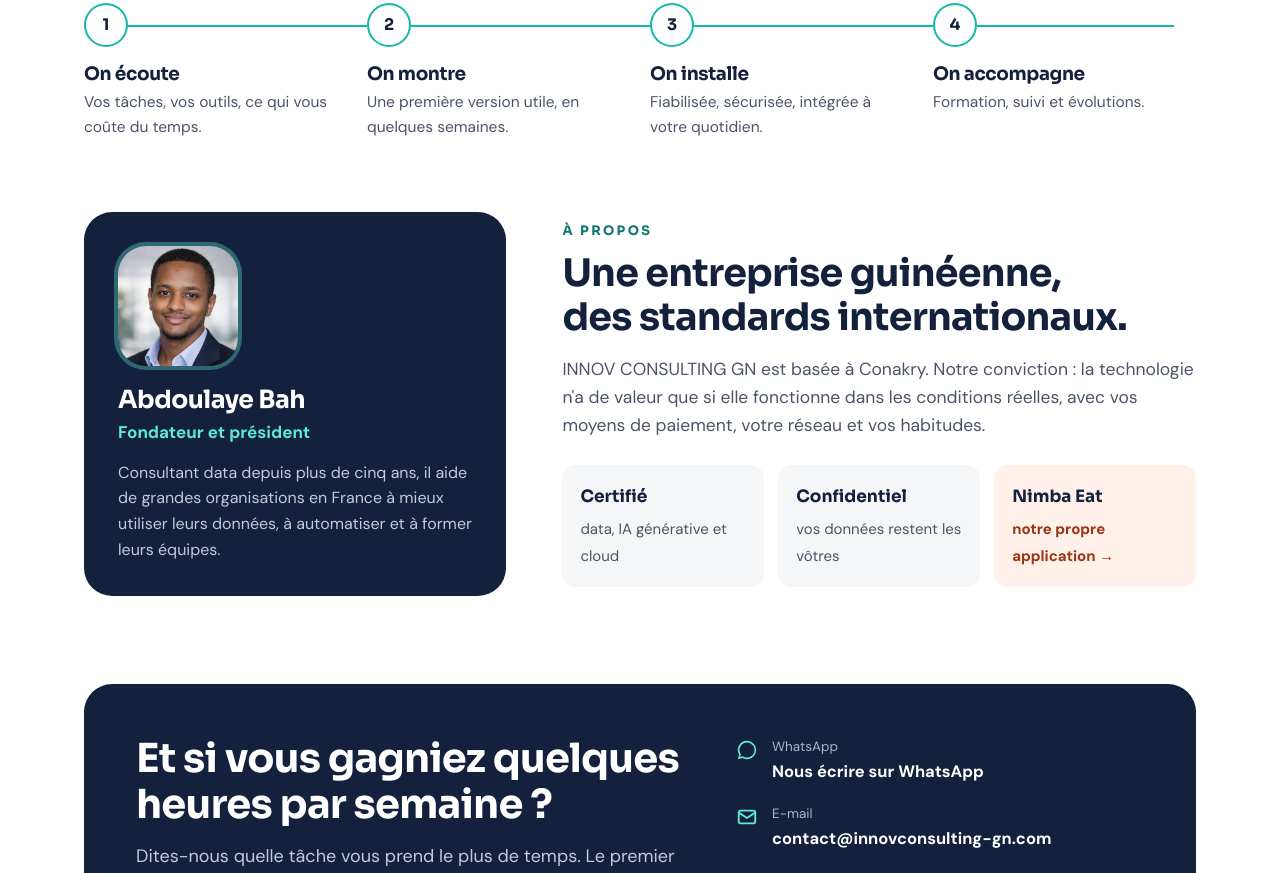
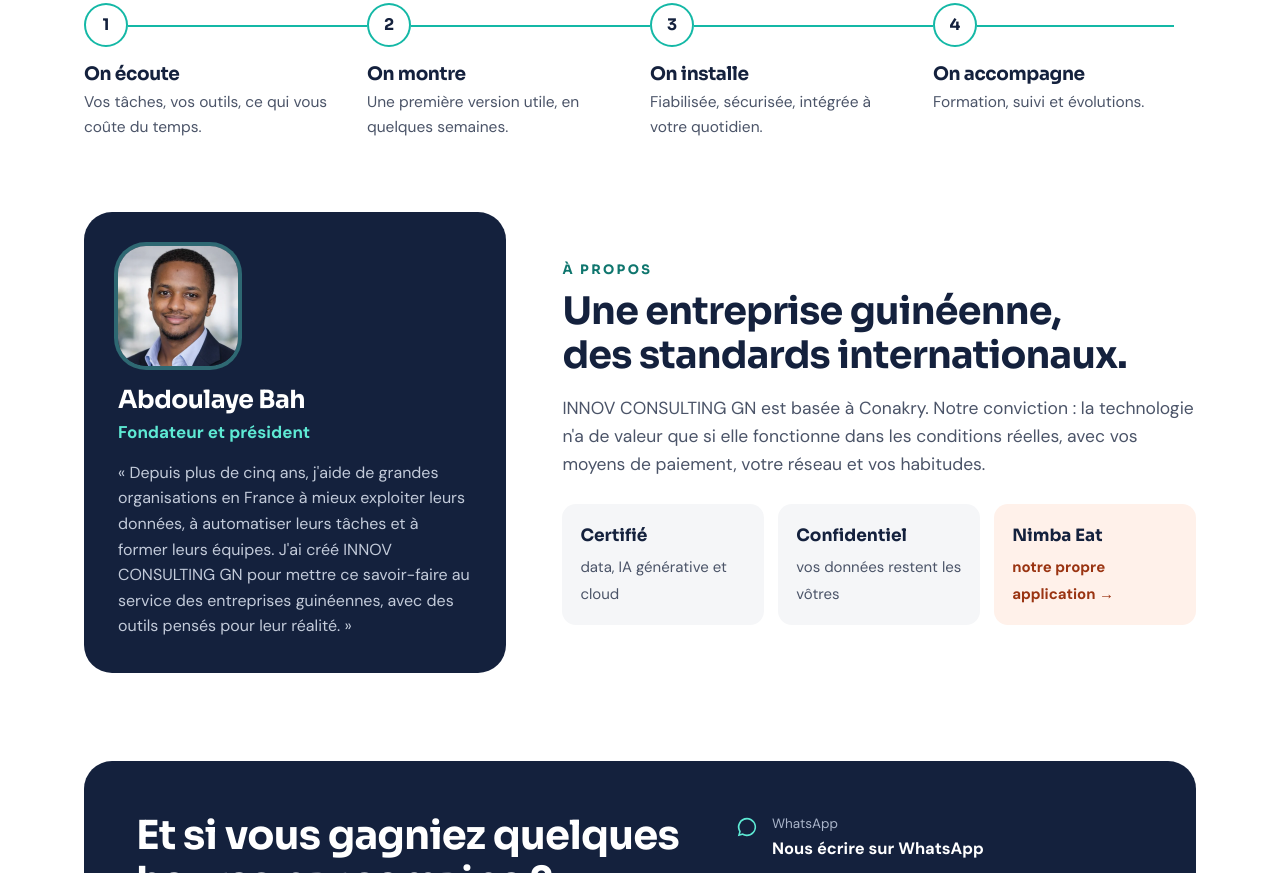
Before and after one commit to bahabdoulaye944/innovconsulting-site, a plain HTML site: page index.html in a window 1280 px wide. Shown: the part 4171-5044 px from the top of the page. Drawn offline with Linux system fonts and the light colour scheme.

Commit message:
Présentation du fondateur à la première personne
Co-Authored-By: Claude Opus 5.5 <noreply@anthropic.com>
Claude-Session: https://claude.ai/code/session_01Tj6a6YbKcUs1eakS5hUoES

```diff
--- a/index.html
+++ b/index.html
@@ -243,7 +243,7 @@
           <img class="avatar-photo" src="img/abdoulaye-bah.webp" width="480" height="480" loading="lazy" alt="Portrait d'Abdoulaye Bah, fondateur d'INNOV CONSULTING GN">
           <h3>Abdoulaye Bah</h3>
           <div class="role">Fondateur et président</div>
-          <p>Consultant data depuis plus de cinq ans, il aide de grandes organisations en France à mieux utiliser leurs données, à automatiser et à former leurs équipes.</p>
+          <p>« Depuis plus de cinq ans, j'aide de grandes organisations en France à mieux exploiter leurs données, à automatiser leurs tâches et à former leurs équipes. J'ai créé INNOV CONSULTING GN pour mettre ce savoir-faire au service des entreprises guinéennes, avec des outils pensés pour leur réalité. »</p>
         </div>
         <div class="about-text reveal">
           <div class="eyebrow">À propos</div>
```
